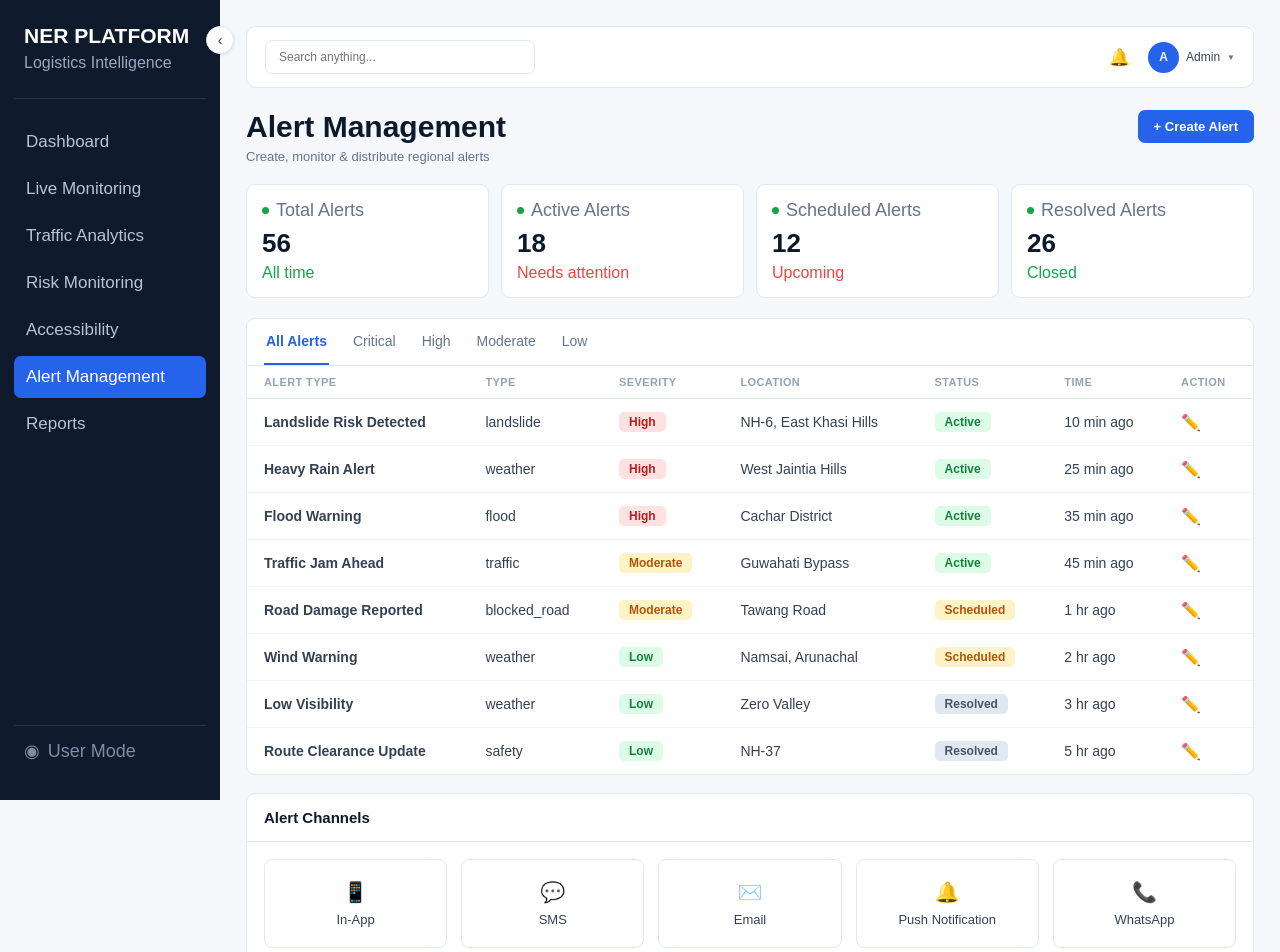
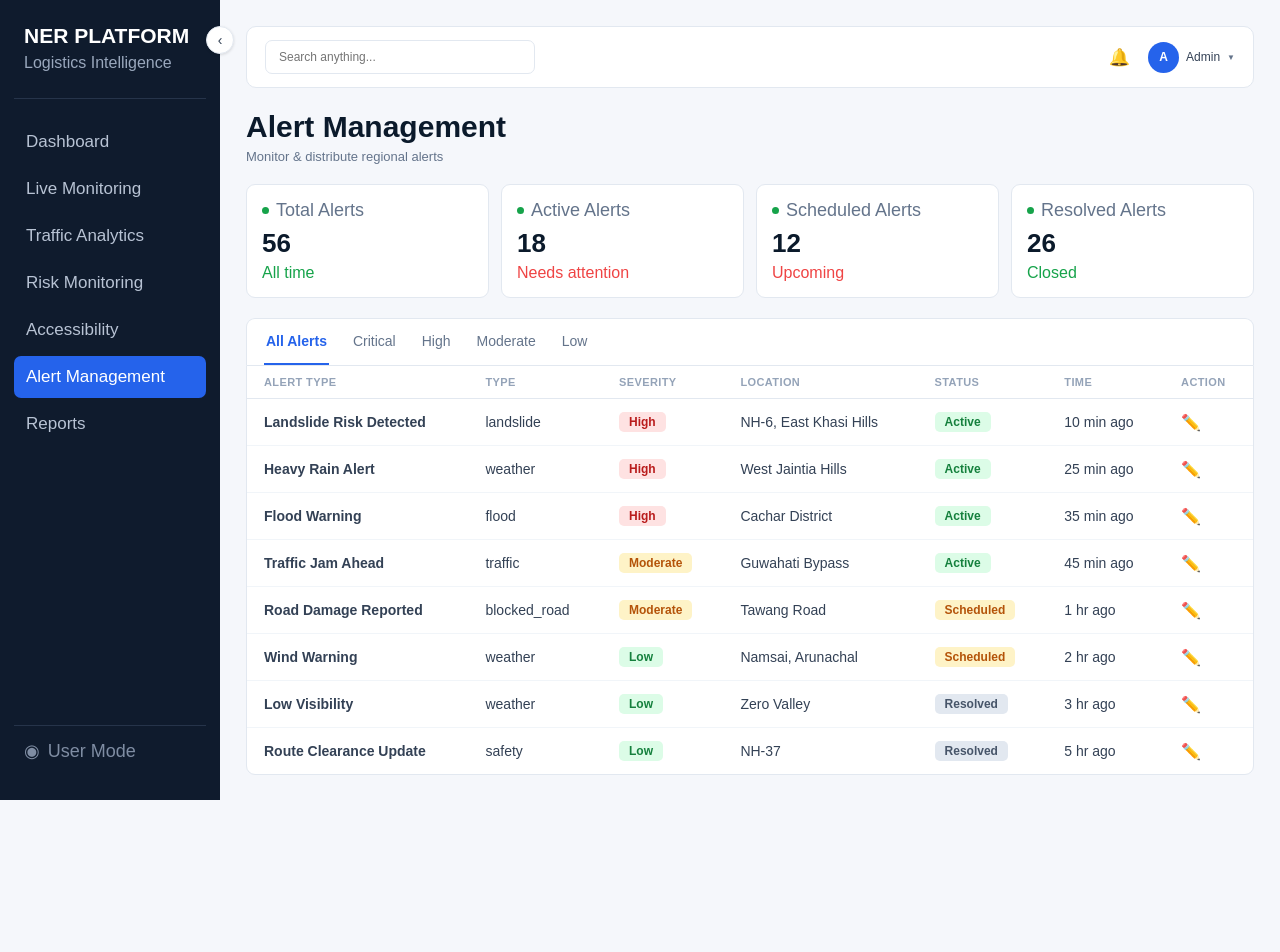
Before and after one commit to Ayushgupta7398/ner-logistics-web, a React (Vite) app: page /admin/alerts in a window 1280 px wide. Shown: the top 952 px of the page. After the commit the page ends 801 px from the top, so only its background shows below. Built offline with nearby package versions, Linux system fonts and the light colour scheme.

Commit message:
Remove  Create Alert from Admin

```diff
--- a/src/components/alerts/CreateAlertForm.jsx
+++ /dev/null
@@ -1,95 +0,0 @@
-import { useState } from "react";
-
-const ALERT_TYPES = ["blocked_road", "flood", "landslide", "delay", "traffic", "weather", "safety"];
-const SEVERITIES = ["low", "moderate", "high", "critical"];
-
-function CreateAlertForm({ onSubmit, onCancel }) {
-  const [title, setTitle] = useState("");
-  const [type, setType] = useState(ALERT_TYPES[0]);
-  const [severity, setSeverity] = useState(SEVERITIES[0]);
-  const [location, setLocation] = useState("");
-  const [description, setDescription] = useState("");
-
-  function handleSubmit(e) {
-    e.preventDefault();
-
-    // TODO: BACKEND/API INTEGRATION
-    // POST /api/admin/alerts
-    // Backend will validate + persist + enforce role permission (admin only).
-    // For now, we only update local UI state (see AlertManagement.jsx).
-    onSubmit({
-      title,
-      type,
-      severity,
-      location,
-      description,
-      status: "active",
-      time: "Just now",
-    });
-  }
-
-  return (
-    <form onSubmit={handleSubmit}>
-
-      <div className="form-group">
-        <label>Alert Title</label>
-        <input
-          value={title}
-          onChange={(e) => setTitle(e.target.value)}
-          placeholder="e.g. Landslide Risk Detected"
-          required
-        />
-      </div>
-
-      <div className="form-group">
-        <label>Type</label>
-        <select value={type} onChange={(e) => setType(e.target.value)}>
-          {ALERT_TYPES.map((t) => (
-            <option key={t} value={t}>{t}</option>
-          ))}
-        </select>
-      </div>
-
-      <div className="form-group">
-        <label>Severity</label>
-        <select value={severity} onChange={(e) => setSeverity(e.target.value)}>
-          {SEVERITIES.map((s) => (
-            <option key={s} value={s}>{s}</option>
-          ))}
-        </select>
-      </div>
-
-      <div className="form-group">
-        <label>Location</label>
-        <input
-          value={location}
-          onChange={(e) => setLocation(e.target.value)}
-          placeholder="e.g. NH-6, East Khasi Hills"
-          required
-        />
-      </div>
-
-      <div className="form-group">
-        <label>Description</label>
-        <textarea
-          rows="3"
-          value={description}
-          onChange={(e) => setDescription(e.target.value)}
-          placeholder="Short description of the alert"
-        />
-      </div>
-
-      <div className="form-actions">
-        <button type="button" className="btn-secondary" onClick={onCancel}>
-          Cancel
-        </button>
-        <button type="submit" className="btn-primary">
-          Create Alert
-        </button>
-      </div>
-
-    </form>
-  );
-}
-
-export default CreateAlertForm;
--- a/src/components/ui/Modal.jsx
+++ b/src/components/ui/Modal.jsx
@@ -1,18 +1,19 @@
-function Modal({title,onClose,children}){
-    return(
-        <div className="model-backdrop" onClick={onClose}>
-            <div className="model-box" onClick={(e)=>e.stopPropagation()}>
-                <div className="model-header">
-                    <h2>{title}</h2>
-                    <button className="model-close-btn" onClick={onclose}>  ✕ </button>
-                </div>
-                <div className="model-body">{children}
-                </div>
-
-            </div>
-
+function Modal({ title, onClose, children }) {
+  return (
+    <div className="modal-backdrop" onClick={onClose}>
+      <div className="modal-box" onClick={(e) => e.stopPropagation()}>
+        <div className="modal-header">
+          <h2>{title}</h2>
+          <button className="modal-close-btn" onClick={onClose}>
+            ✕
+          </button>
         </div>
-    );
+        <div className="modal-body">
+          {children}
+        </div>
+      </div>
+    </div>
+  );
 }
 
 export default Modal;
--- a/src/index.css
+++ b/src/index.css
@@ -1306,39 +1306,6 @@ select {
 
 
 /* =========================================================
-   ALERT CHANNELS
-========================================================= */
-
-.alert-channels-grid {
-  display: grid;
-  grid-template-columns: repeat(5, minmax(0, 1fr));
-  gap: 14px;
-
-  padding: 17px;
-}
-
-.channel-card {
-  display: flex;
-  flex-direction: column;
-  align-items: center;
-  gap: 8px;
-
-  padding: 20px 12px;
-
-  border: 1px solid #e2e8f0;
-  border-radius: 8px;
-
-  color: #334155;
-  font-size: 13px;
-  font-weight: 500;
-}
-
-.channel-icon {
-  font-size: 20px;
-}
-
-
-/* =========================================================
    MODAL (reusable, common component)
 ========================================================= */
 
--- a/src/pages/admin/AlertManagement.jsx
+++ b/src/pages/admin/AlertManagement.jsx
@@ -1,7 +1,5 @@
 import { useState } from "react";
 import StatCard from "../../components/ui/StatCard";
-import Modal from "../../components/ui/Modal";
-import CreateAlertForm from "../../components/alerts/CreateAlertForm";
 
 // TODO: BACKEND/API INTEGRATION
 // Replace demo stats with backend response.
@@ -27,9 +25,8 @@ const stats = [
 // The "status" field below (active/scheduled/resolved) is a UI-only
 // demo convenience. The current Alert contract only defines a boolean
 // "resolved" field. Please confirm whether a proper status enum
-// (e.g. active/scheduled/resolved) will be added, or whether the
-// frontend should derive "Active"/"Resolved" purely from the
-// boolean instead.
+// will be added, or whether the frontend should derive
+// "Active"/"Resolved" purely from the boolean instead.
 const initialAlerts = [
   { title: "Landslide Risk Detected", type: "landslide", severity: "high", location: "NH-6, East Khasi Hills", status: "active", time: "10 min ago" },
   { title: "Heavy Rain Alert", type: "weather", severity: "high", location: "West Jaintia Hills", status: "active", time: "25 min ago" },
@@ -44,36 +41,20 @@ const initialAlerts = [
 const TABS = ["all", "critical", "high", "moderate", "low"];
 
 function AlertManagement() {
-  const [alerts, setAlerts] = useState(initialAlerts);
   const [activeTab, setActiveTab] = useState("all");
-  const [isModalOpen, setIsModalOpen] = useState(false);
 
   const filteredAlerts =
     activeTab === "all"
-      ? alerts
-      : alerts.filter((a) => a.severity === activeTab);
-
-  function handleCreateAlert(newAlert) {
-    // TODO: BACKEND/API INTEGRATION
-    // On success response, re-fetch or append the server-returned
-    // alert (with real id/createdAt) instead of the raw form data.
-    setAlerts([newAlert, ...alerts]);
-    setIsModalOpen(false);
-  }
+      ? initialAlerts
+      : initialAlerts.filter((a) => a.severity === activeTab);
 
   return (
     <div className="admin-dashboard">
 
-      <div className="dashboard-header" style={{ display: "flex", alignItems: "flex-start" }}>
+      <div className="dashboard-header">
         <div>
           <h1>Alert Management</h1>
-          <p>Create, monitor & distribute regional alerts</p>
-        </div>
-
-        <div className="page-toolbar">
-          <button className="btn-primary" onClick={() => setIsModalOpen(true)}>
-            + Create Alert
-          </button>
+          <p>Monitor & distribute regional alerts</p>
         </div>
       </div>
 
@@ -127,8 +108,9 @@ function AlertManagement() {
                 <td>{a.time}</td>
                 <td>
                   {/* TODO: BACKEND/API INTEGRATION
-                      Will open an edit form (PATCH /api/admin/alerts/:id)
-                      once that contract is finalized. */}
+                      Will open an edit/view form (PATCH /api/admin/alerts/:id)
+                      once that contract is finalized. Matches PRD's
+                      "view/update/resolve/publish" actions. */}
                   <button className="table-edit-btn">✏️</button>
                 </td>
               </tr>
@@ -137,28 +119,6 @@ function AlertManagement() {
         </table>
       </div>
 
-      <div className="dashboard-card" style={{ marginTop: "18px" }}>
-        <div className="card-header">
-          <h2>Alert Channels</h2>
-        </div>
-        <div className="alert-channels-grid">
-          <div className="channel-card"><span className="channel-icon">📱</span>In-App</div>
-          <div className="channel-card"><span className="channel-icon">💬</span>SMS</div>
-          <div className="channel-card"><span className="channel-icon">✉️</span>Email</div>
-          <div className="channel-card"><span className="channel-icon">🔔</span>Push Notification</div>
-          <div className="channel-card"><span className="channel-icon">📞</span>WhatsApp</div>
-        </div>
-      </div>
-
-      {isModalOpen && (
-        <Modal title="Create New Alert" onClose={() => setIsModalOpen(false)}>
-          <CreateAlertForm
-            onSubmit={handleCreateAlert}
-            onCancel={() => setIsModalOpen(false)}
-          />
-        </Modal>
-      )}
-
     </div>
   );
 }
```
